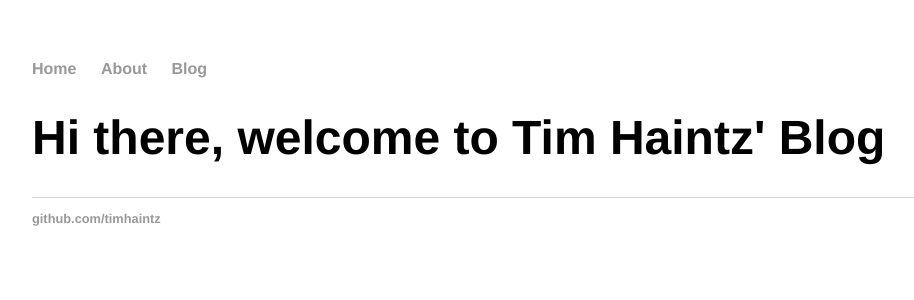
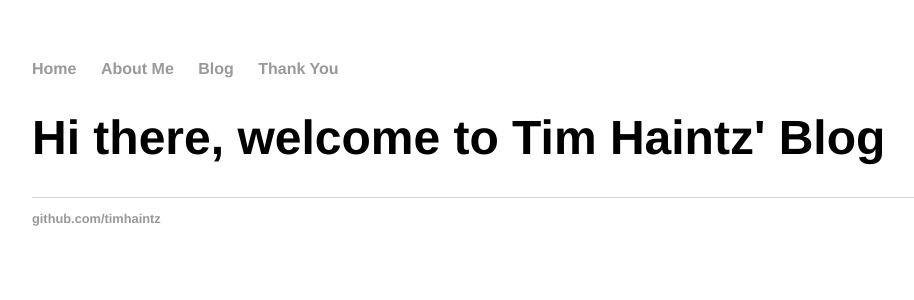
Before and after one commit to timhaintz/timhaintz.github.io, a Jekyll site: the page built from index.html, in a window 1280 px wide. Shown: the top 300 px of the page, without its empty margins (160-1074 px from the left). Built offline with Jekyll 4.4.1, drawn with Linux system fonts in a browser that asks for light colours.

Commit message:
Update default.html

```diff
--- a/_layouts/default.html
+++ b/_layouts/default.html
@@ -9,8 +9,9 @@
 		<nav>
     		<ul>
         		<li><a href="/">Home</a></li>
-	        	<li><a href="/about">About</a></li>
+	        	<li><a href="/about">About Me</a></li>
         		<li><a href="/blog">Blog</a></li>
+			<li><a href="/thankyou">Thank You</a></li>
     		</ul>
 		</nav>
 		<div class="container">
```
